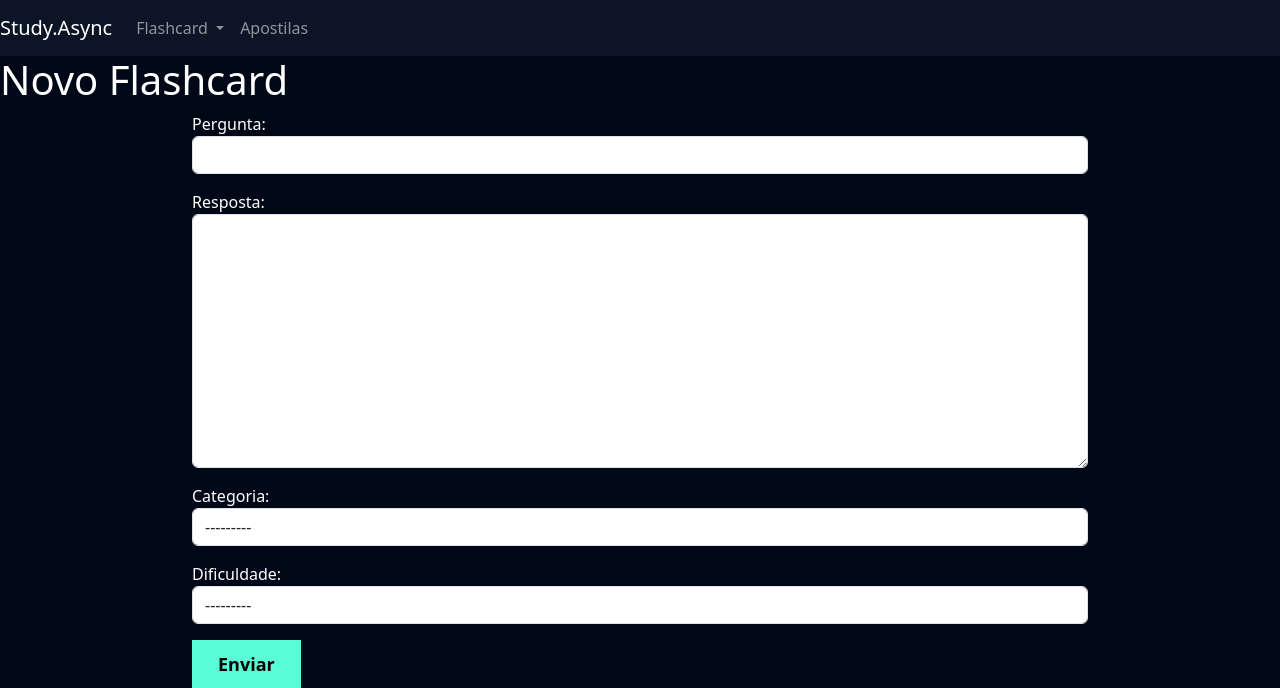
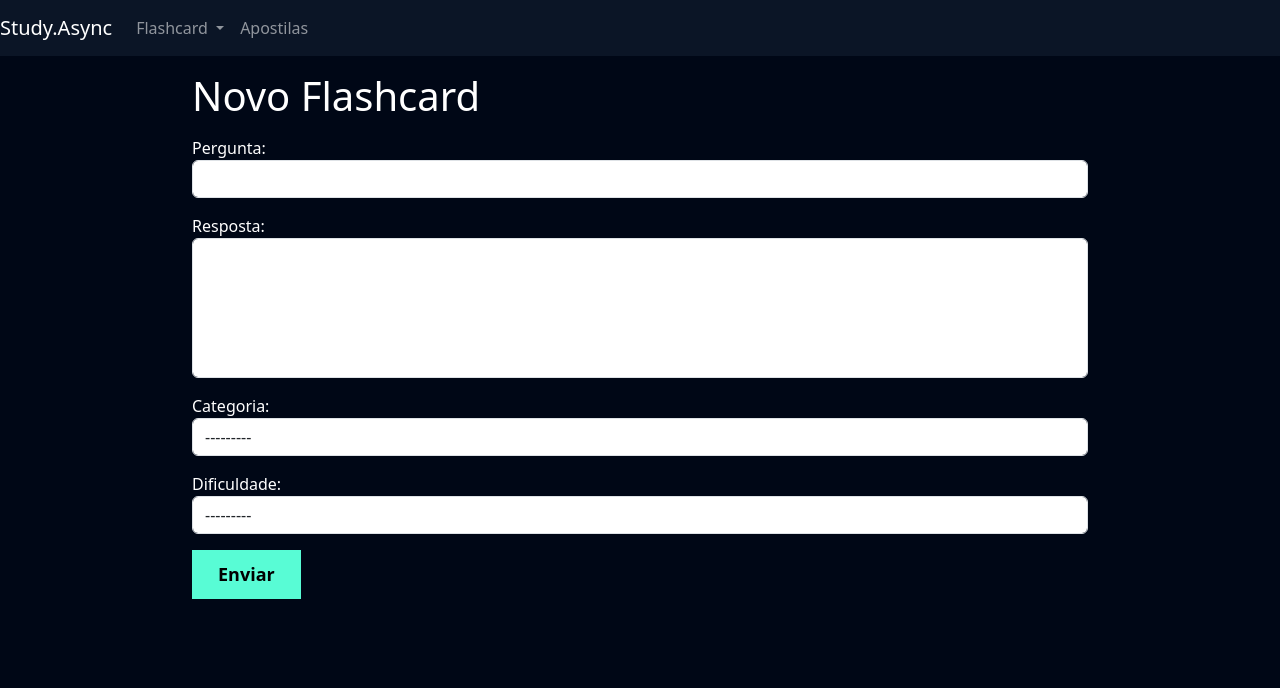
Before and after one commit to LopesLs/StudyChallenger, a Django app: page /flashcards/new-flashcard/ in a window 1280 px wide. Shown: the top 688 px of the page. Run offline with Django 5.2, Linux system fonts and the light colour scheme; the visitor is signed in with stand-in values (Sample User, id 1); data that the repository does not hold is empty; parts of the project's set-up code (start-up, migrations or seed data) failed here and were passed over.

Commit message:
(feat):  better layout in create flashcard

```diff
--- a/flashcard/forms.py
+++ b/flashcard/forms.py
@@ -11,7 +11,7 @@ class FlashcardForm(forms.ModelForm):
     def __init__(self, *args, **kwargs):
         super().__init__(*args, **kwargs)
         self.fields["pergunta"].widget.attrs.update({"class": "form-control"})
-        self.fields["resposta"].widget.attrs.update({"class": "form-control"})
+        self.fields["resposta"].widget.attrs.update({"class": "form-control limited-textarea"})
         self.fields["categoria"].widget.attrs.update({"class": "form-control"})
         self.fields["dificuldade"].widget.attrs.update({"class": "form-control"})
 
--- a/flashcard/static/css/new-flashcard.css
+++ b/flashcard/static/css/new-flashcard.css
@@ -7,10 +7,6 @@
 .flashcard{
     background-color: rgba(255, 255, 255, .08);
     padding: 20px;
-}
-
-.flashcard-box-item{
-    text-align: center;
 }
 
 .flashcard p{
@@ -55,3 +51,9 @@
     font-size: 25px;
     color: orangered;
 }
+
+.limited-textarea {
+    resize: none !important;
+    min-height: 3.25rem;
+    max-height: 8.75rem;
+}
--- a/flashcard/templates/new-flashcard.html
+++ b/flashcard/templates/new-flashcard.html
@@ -8,8 +8,8 @@
 {% endblock %}
 
 {% block content %}
-    <h1 class="title">Novo Flashcard</h1>
     <div class="box-new-flashcard">
+        <h1 class="title mt-3 mb-3">Novo Flashcard</h1>
         <form method="POST">
             {% csrf_token %}
             {{ form.as_p }}
```
